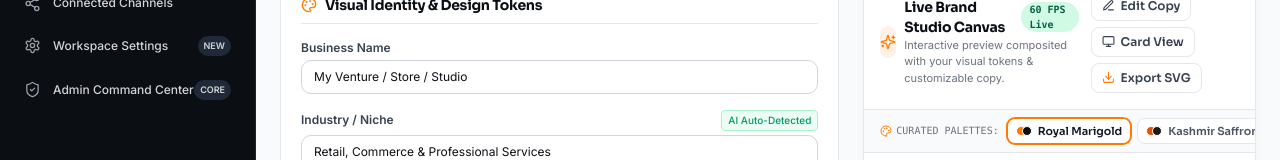
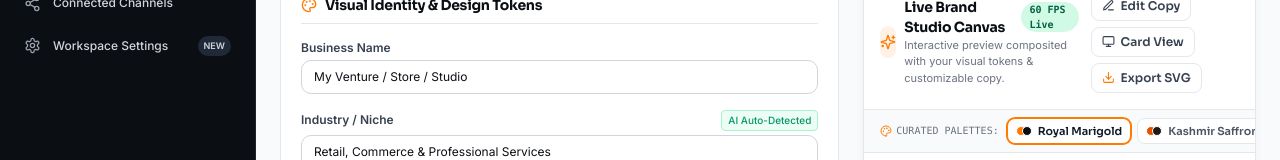
Before and after one commit to RahulBiswas1704/KUIRO, a Next.js app: page /dashboard/brand-brain in a window 1280 px wide. Shown: the part 444-604 px from the top of the page. Built offline with nearby package versions, Linux system fonts and the light colour scheme; no server answers; the database is empty.

Commit message:
fix(nav): remove Admin Command Center button from client dashboard navigation

```diff
--- a/src/app/dashboard/layout.tsx
+++ b/src/app/dashboard/layout.tsx
@@ -10,7 +10,6 @@ import {
   CalendarDays,
   Share2,
   Settings,
-  ShieldCheck,
   ChevronDown,
   Sparkles,
   ExternalLink,
@@ -69,12 +68,6 @@ const navItems = [
     href: '/dashboard/settings',
     icon: Settings,
     badge: 'NEW',
-  },
-  {
-    name: 'Admin Command Center',
-    href: '/admin',
-    icon: ShieldCheck,
-    badge: 'CORE',
   },
 ];
 
```
